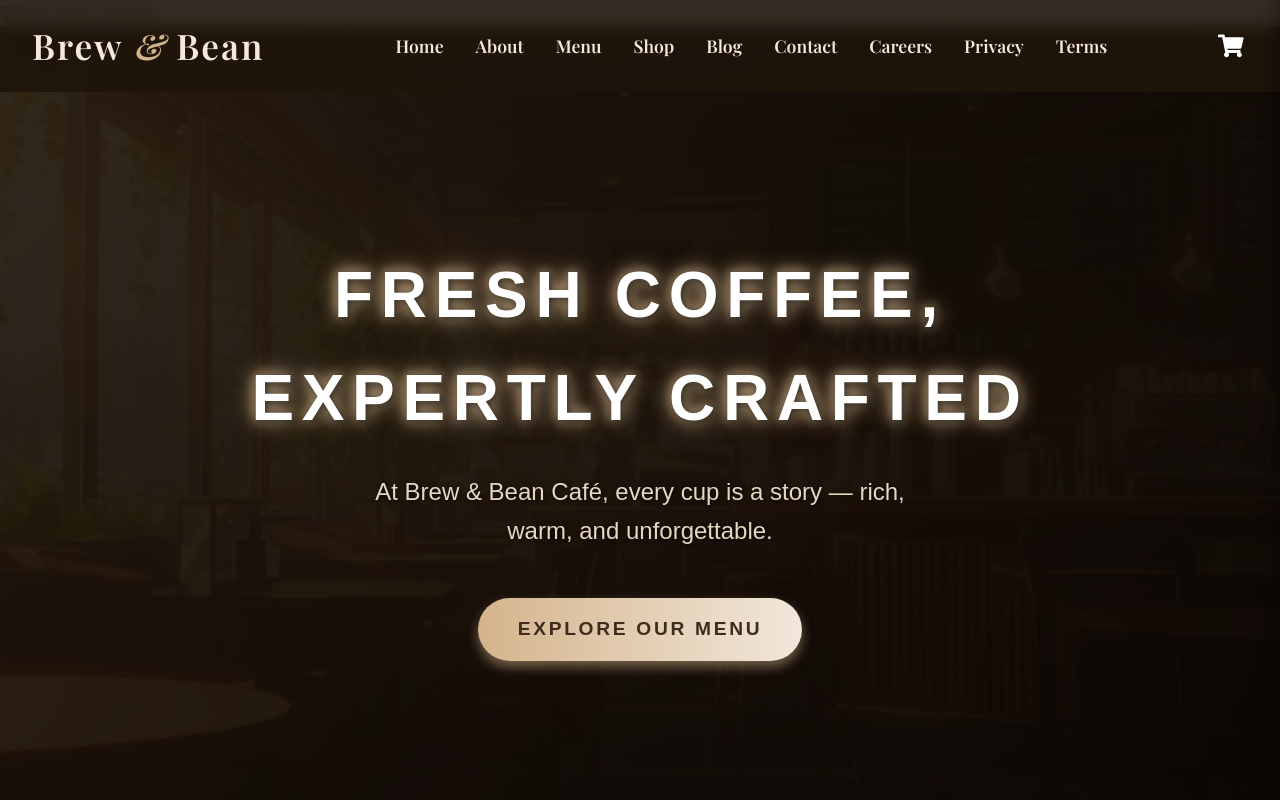
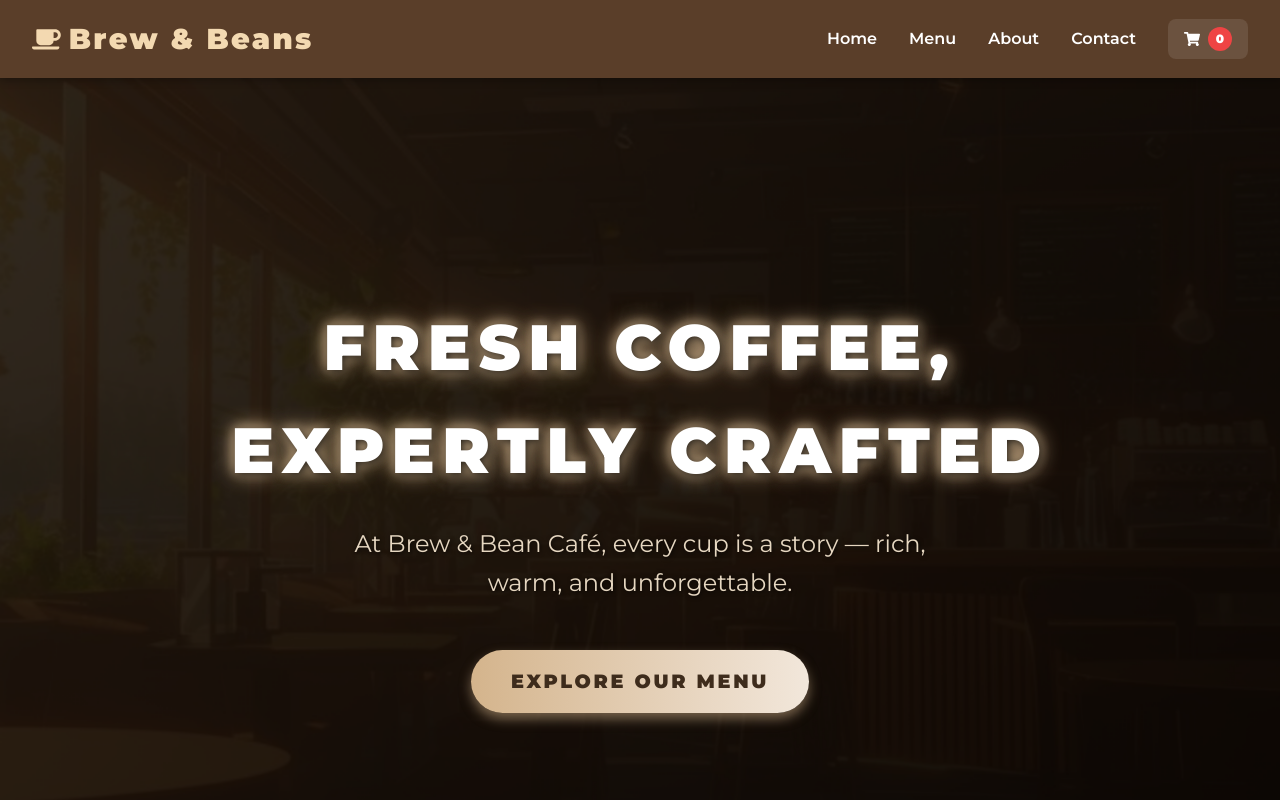
Before and after one commit to ali1khaan/brew-bean, a Next.js app: page / in a window 1280 px wide. Shown: the top 800 px of the page. Built offline with nearby package versions, Linux system fonts and the light colour scheme.

Commit message:
Fixed files

```diff
--- a/src/components/Layout.module.css
+++ b/src/components/Layout.module.css
@@ -5,8 +5,8 @@
   padding: 1rem 2rem;
   background-color: #6f4e37; /* coffee brown */
   color: #fff;
-  font-family: 'Montserrat', sans-serif;
-  box-shadow: 0 2px 8px rgba(0,0,0,0.3);
+  font-family: "Montserrat", sans-serif;
+  box-shadow: 0 2px 8px rgba(0, 0, 0, 0.3);
   position: sticky;
   top: 0;
   z-index: 999;
@@ -25,6 +25,9 @@
   user-select: none;
   color: #f3d9b1; /* creamy coffee */
   transition: color 0.3s ease;
+  text-decoration: none;
+  display: flex;
+  align-items: center;
 }
 
 .logo:hover {
@@ -37,6 +40,7 @@
   gap: 2rem;
   margin: 0;
   padding: 0;
+  align-items: center;
 }
 
 .navLinks li a {
@@ -50,7 +54,7 @@
 }
 
 .navLinks li a::after {
-  content: '';
+  content: "";
   position: absolute;
   left: 0;
   bottom: 0;
@@ -72,9 +76,27 @@
   width: 100%;
 }
 
+/* Cart specific styling */
+.navLinks li a[href="/cart"] {
+  background-color: rgba(255, 255, 255, 0.1);
+  padding: 0.5rem 1rem;
+  border-radius: 0.5rem;
+  transition: all 0.3s ease;
+}
+
+.navLinks li a[href="/cart"]:hover {
+  background-color: rgba(255, 255, 255, 0.2);
+  transform: translateY(-1px);
+}
+
+.navLinks li a[href="/cart"]::after {
+  display: none; /* Remove underline for cart button */
+}
+
 .mainContent {
   padding: 0;
   margin: 0;
+  min-height: calc(100vh - 200px); /* Ensure footer stays at bottom */
 }
 
 .footer {
@@ -84,10 +106,9 @@
   color: #ccc;
   margin-top: 4rem;
   font-size: 0.9rem;
-  font-family: 'Montserrat', sans-serif;
+  font-family: "Montserrat", sans-serif;
   user-select: none;
 }
-
 
 @media (max-width: 600px) {
   .navbar {
@@ -105,4 +126,11 @@
   .logo {
     font-size: 1.5rem;
   }
+
+  /* Make cart button more prominent on mobile */
+  .navLinks li a[href="/cart"] {
+    padding: 0.75rem 1rem;
+    border-radius: 0.75rem;
+    background-color: rgba(212, 180, 140, 0.2);
+  }
 }
--- a/src/components/Layout.tsx
+++ b/src/components/Layout.tsx
@@ -1,22 +1,90 @@
-// src/components/Layout.tsx
-import React, { ReactNode } from 'react';
-import Navbar from './Navbar';
-import Footer from './Footer'; // ✅ imported
-import styles from './Layout.module.css';
+"use client"
 
-type LayoutProps = {
-  children: ReactNode;
-};
+import type React from "react"
+import { useState, useEffect } from "react"
+import Head from "next/head"
+import Link from "next/link"
+import { FaCoffee, FaShoppingCart } from "react-icons/fa"
+import { useOrder } from "@/context/OrderContext"
+import styles from "./Layout.module.css"
 
-export default function Layout({ children }: LayoutProps) {
+interface LayoutProps {
+  children: React.ReactNode
+  title?: string
+}
+
+const Layout: React.FC<LayoutProps> = ({ children, title = "Brew & Beans Cafe" }) => {
+  const { getTotalItems } = useOrder()
+  const [mounted, setMounted] = useState(false)
+
+  // Ensure component is mounted before showing cart count to prevent hydration mismatch
+  useEffect(() => {
+    setMounted(true)
+  }, [])
+
   return (
-    <>
-      <a href="#main-content" className={styles.skipLink}>Skip to main content</a>
-      <Navbar />
-      <main id="main-content" className={styles.mainContent} tabIndex={-1}>
-        {children}
-      </main>
-      <Footer /> {}
-    </>
-  );
+    <div>
+      <Head>
+        <title>{title}</title>
+        <meta name="description" content="Brew & Beans Cafe - Fresh coffee and delicious treats" />
+        <link rel="icon" href="/favicon.ico" />
+        <link
+          href="https://fonts.googleapis.com/css2?family=Montserrat:wght@400;600;900&display=swap"
+          rel="stylesheet"
+        />
+      </Head>
+
+      <nav className={styles.navbar}>
+        <Link href="/" className={styles.logo}>
+          <FaCoffee style={{ marginRight: "0.5rem" }} />
+          Brew & Beans
+        </Link>
+
+        <ul className={styles.navLinks}>
+          <li>
+            <Link href="/">Home</Link>
+          </li>
+          <li>
+            <Link href="/menu">Menu</Link>
+          </li>
+          <li>
+            <Link href="/about">About</Link>
+          </li>
+          <li>
+            <Link href="/contact">Contact</Link>
+          </li>
+          <li>
+            <Link href="/cart" style={{ display: "flex", alignItems: "center", gap: "0.5rem" }}>
+              <FaShoppingCart />
+              <span
+                style={{
+                  backgroundColor: "#ef4444",
+                  color: "white",
+                  borderRadius: "50%",
+                  width: "1.5rem",
+                  height: "1.5rem",
+                  display: "flex",
+                  alignItems: "center",
+                  justifyContent: "center",
+                  fontSize: "0.75rem",
+                  fontWeight: "bold",
+                  minWidth: "1.5rem",
+                }}
+              >
+                {mounted ? getTotalItems() : 0}
+              </span>
+            </Link>
+          </li>
+        </ul>
+      </nav>
+
+      <main className={styles.mainContent}>{children}</main>
+
+      <footer className={styles.footer}>
+        <p>&copy; {new Date().getFullYear()} Brew & Beans Cafe. All rights reserved.</p>
+      </footer>
+    </div>
+  )
 }
+
+export default Layout
--- a/src/context/OrderContext.tsx
+++ b/src/context/OrderContext.tsx
@@ -1,6 +1,6 @@
 "use client"
 
-import { createContext, useContext, useState, type ReactNode } from "react"
+import { createContext, useContext, useState, useEffect, type ReactNode } from "react"
 
 interface CartItem {
   id: string
@@ -24,7 +24,22 @@ interface OrderContextType {
 const OrderContext = createContext<OrderContextType | undefined>(undefined)
 
 export function OrderProvider({ children }: { children: ReactNode }) {
-  const [cart, setCart] = useState<CartItem[]>([])
+  // Use useState with a function to avoid hydration issues
+  const [cart, setCart] = useState<CartItem[]>(() => {
+    // Only access localStorage on the client side
+    if (typeof window !== "undefined") {
+      const savedCart = localStorage.getItem("cart")
+      return savedCart ? JSON.parse(savedCart) : []
+    }
+    return []
+  })
+
+  // Save cart to localStorage when it changes
+  useEffect(() => {
+    if (typeof window !== "undefined") {
+      localStorage.setItem("cart", JSON.stringify(cart))
+    }
+  }, [cart])
 
   const addToCart = (newItem: CartItem) => {
     setCart((prevCart) => {
@@ -52,7 +67,13 @@ export function OrderProvider({ children }: { children: ReactNode }) {
 
   const decreaseQuantity = (id: string) => {
     setCart((prevCart) =>
-      prevCart.map((item) => (item.id === id ? { ...item, quantity: Math.max(1, item.quantity - 1) } : item)),
+      prevCart.map((item) => {
+        if (item.id === id) {
+          const newQuantity = item.quantity - 1
+          return newQuantity > 0 ? { ...item, quantity: newQuantity } : item
+        }
+        return item
+      }),
     )
   }
 
```
